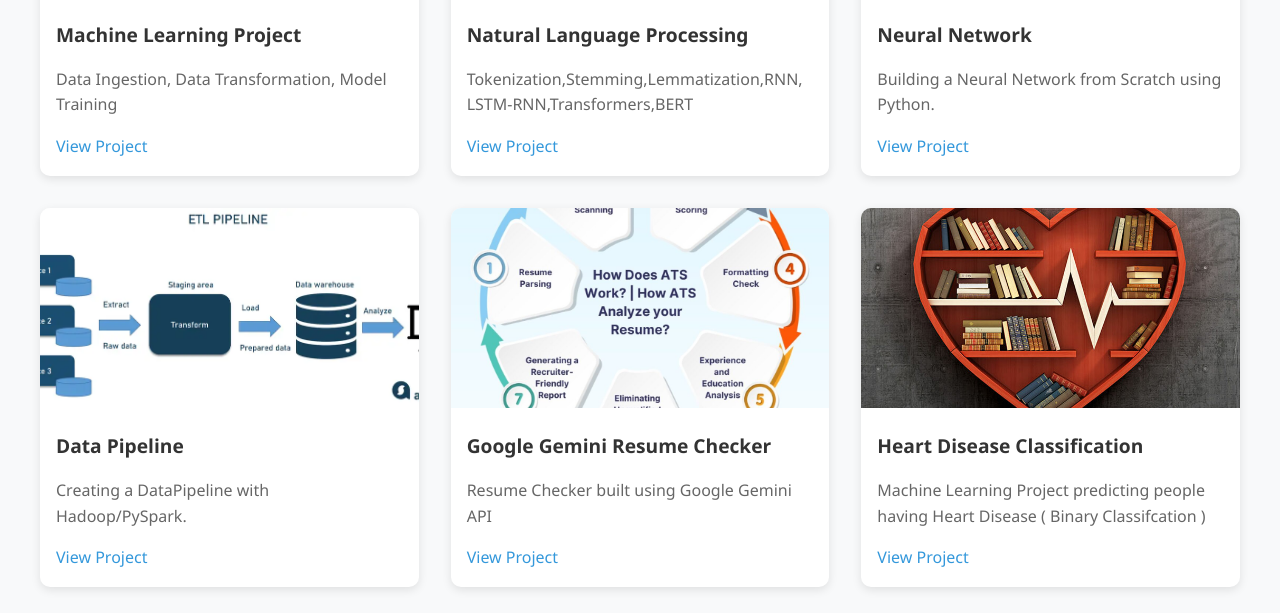
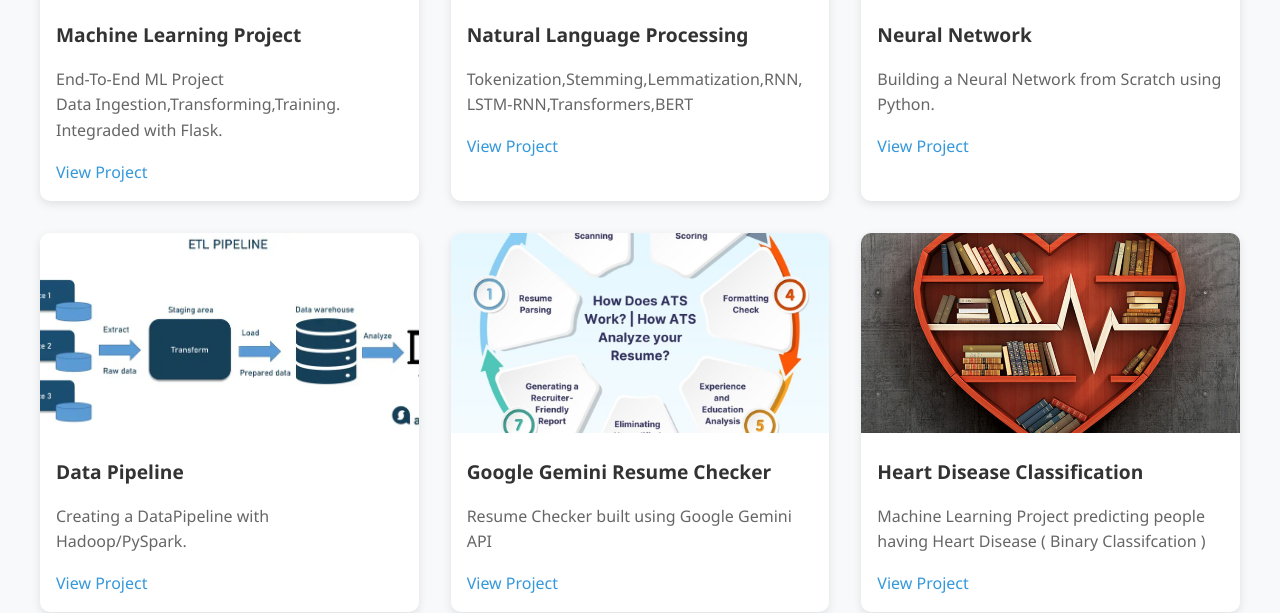
Before and after one commit to UmarKhattab09/Website, a plain HTML site: page index.html in a window 1280 px wide. Shown: the part 1610-2223 px from the top of the page. Drawn offline with Linux system fonts and the light colour scheme.

Commit message:
Update index.html

```diff
--- a/index.html
+++ b/index.html
@@ -57,7 +57,8 @@
             <div class="project-card">
                 <img src="images/ml.jpg" alt="Project 1 " height="300" width="200">
                 <h3>Machine Learning Project</h3>
-                <p>Data Ingestion, Data Transformation, Model Training</p>
+                <p>End-To-End ML Project<br>
+                Data Ingestion,Transforming,Training. Integraded with Flask.</br></p>
                 <a href="https://github.com/UmarKhattab09/ML-Project" class="project-link">View Project</a>
             </div>
             <div class="project-card">
```
